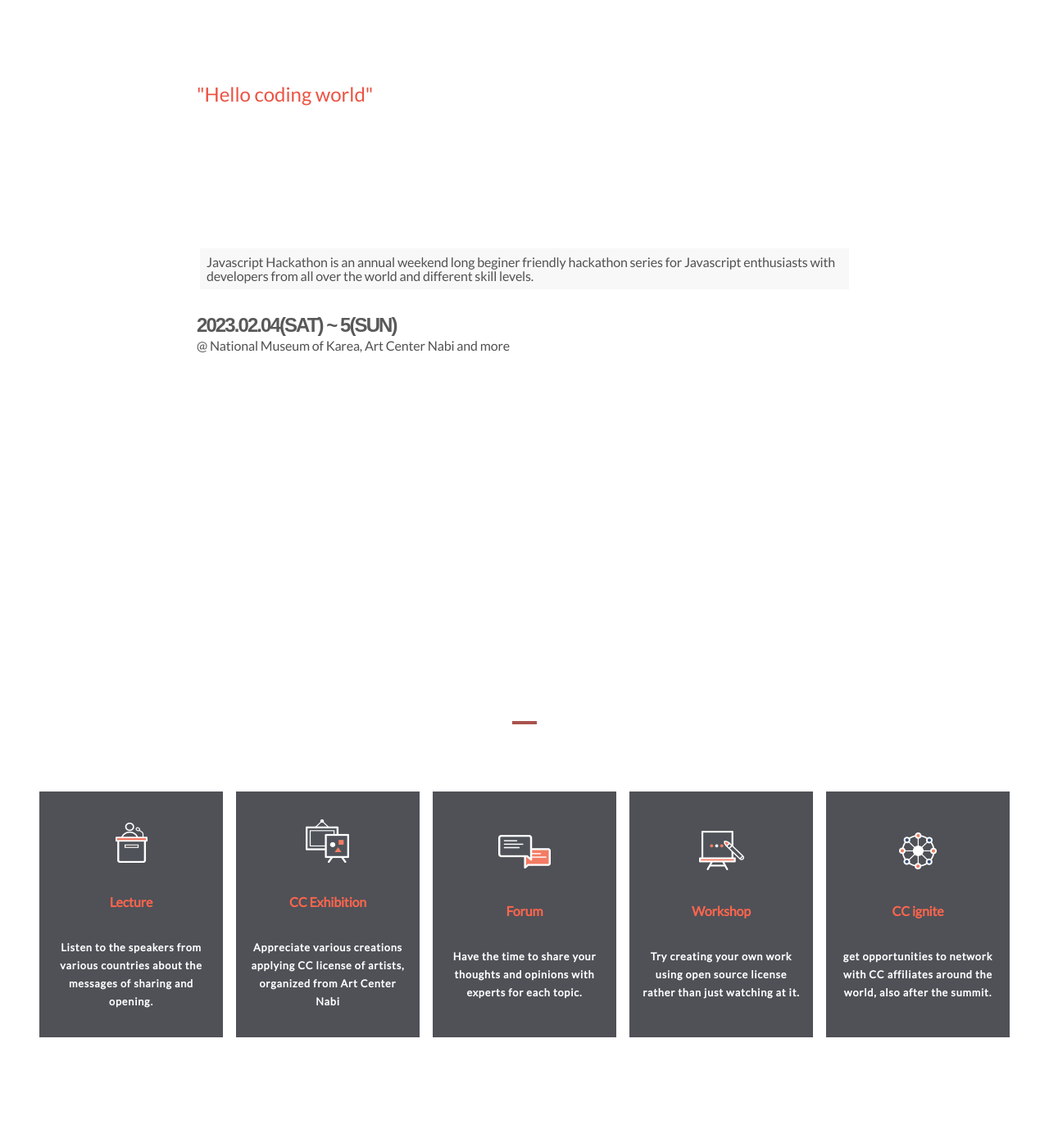
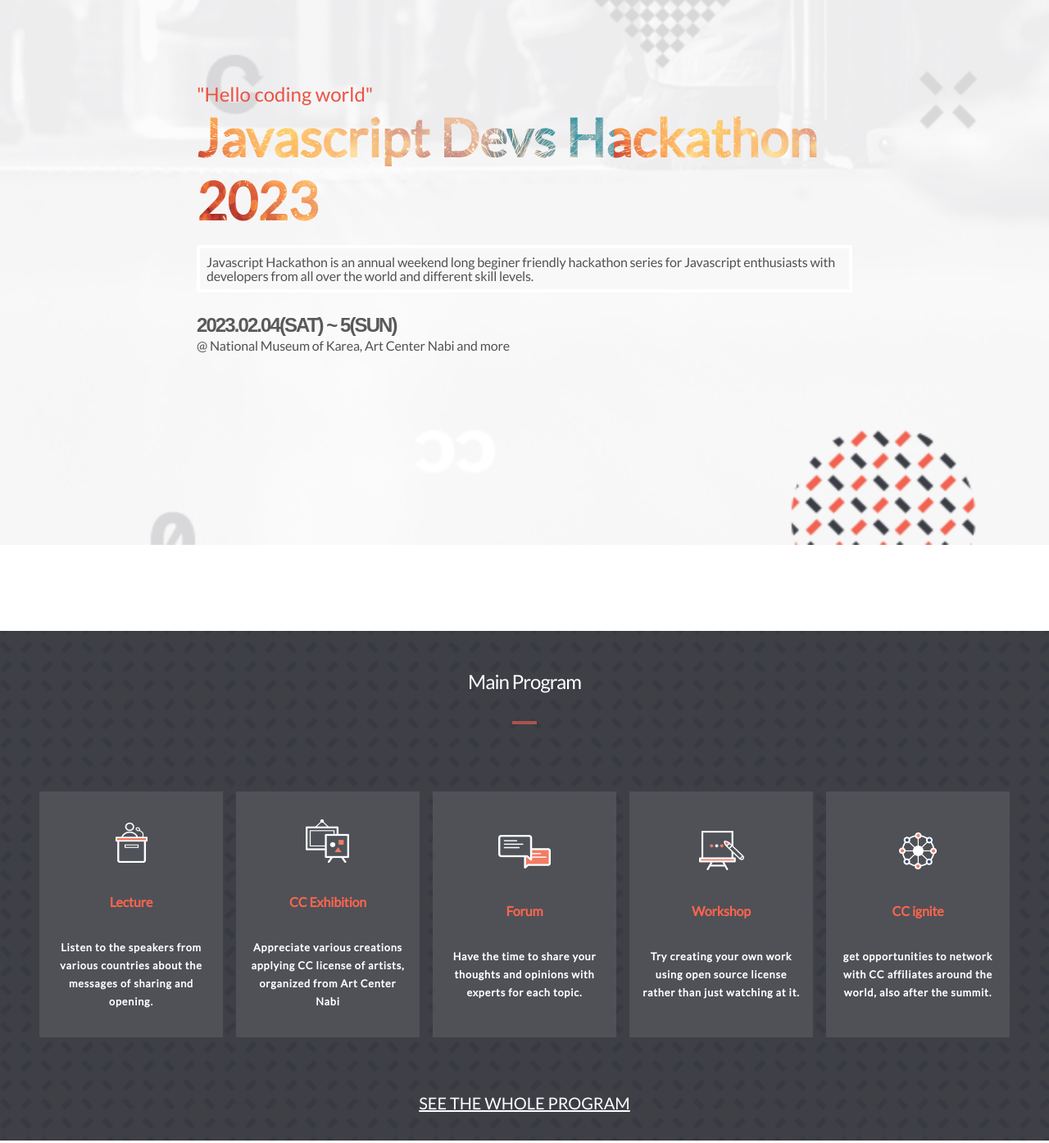
Before and after one commit to FevenSeyfu/Javascript-Hackathon, a website: page index.html in a window 1280 px wide. Shown: the part 240-1635 px from the top of the page at 82% size. Drawn offline with Linux system fonts and the light colour scheme; the site is published under a folder, as on GitHub Pages, so addresses that start at the root find nothing; files whose address does not match are found by name; a web font is replaced by a local one.

Commit message:
made changes for deployment

```diff
--- a/assets/css/home.css
+++ b/assets/css/home.css
@@ -104,7 +104,7 @@
   top: 0;
   width: 100%;
   opacity: 0.9;
-  background-image: url('/assets/images/Hero-background.png');
+  background-image: url('assets/images/Hero-background.png');
   background-repeat: no-repeat;
   background-size: 100%;
   z-index: -1;
@@ -116,7 +116,7 @@
   text-align: left;
   font-size: 3rem;
   font-weight: 900;
-  background-image: url('/assets/images/primary-text-bg.jpg');
+  background-image: url('assets/images/primary-text-bg.jpg');
   -webkit-background-clip: text;
   -webkit-text-fill-color: transparent;
   /* stylelint-disable-next-line csstree/validator */
@@ -167,7 +167,7 @@
   width: 100%;
   height: auto;
   opacity: 0.9;
-  background-image: url('/assets/images/dark-backgound.png');
+  background-image: url('assets/images/dark-backgound.png');
   background-repeat: no-repeat;
   background-size: cover;
   display: flex;
```
